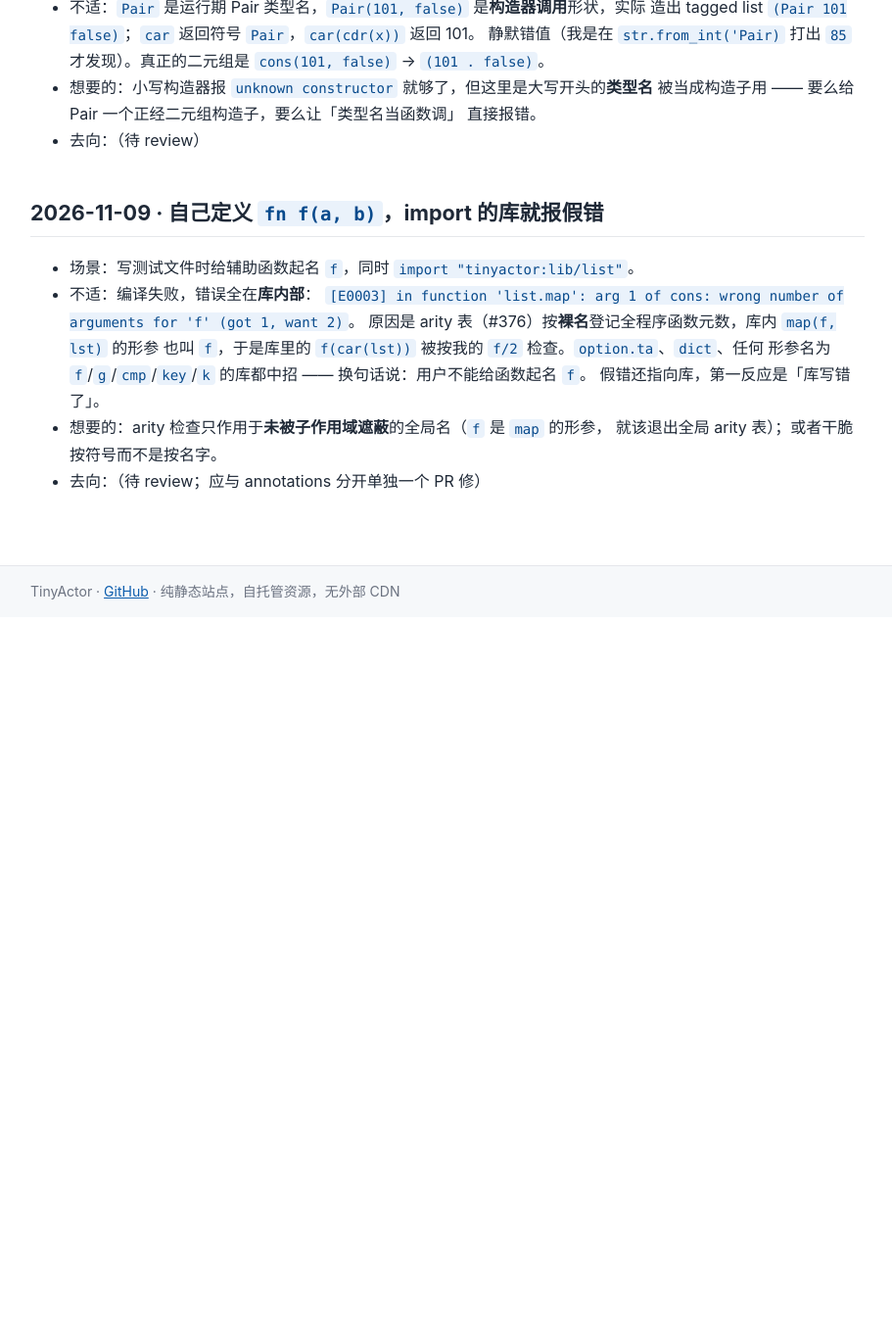
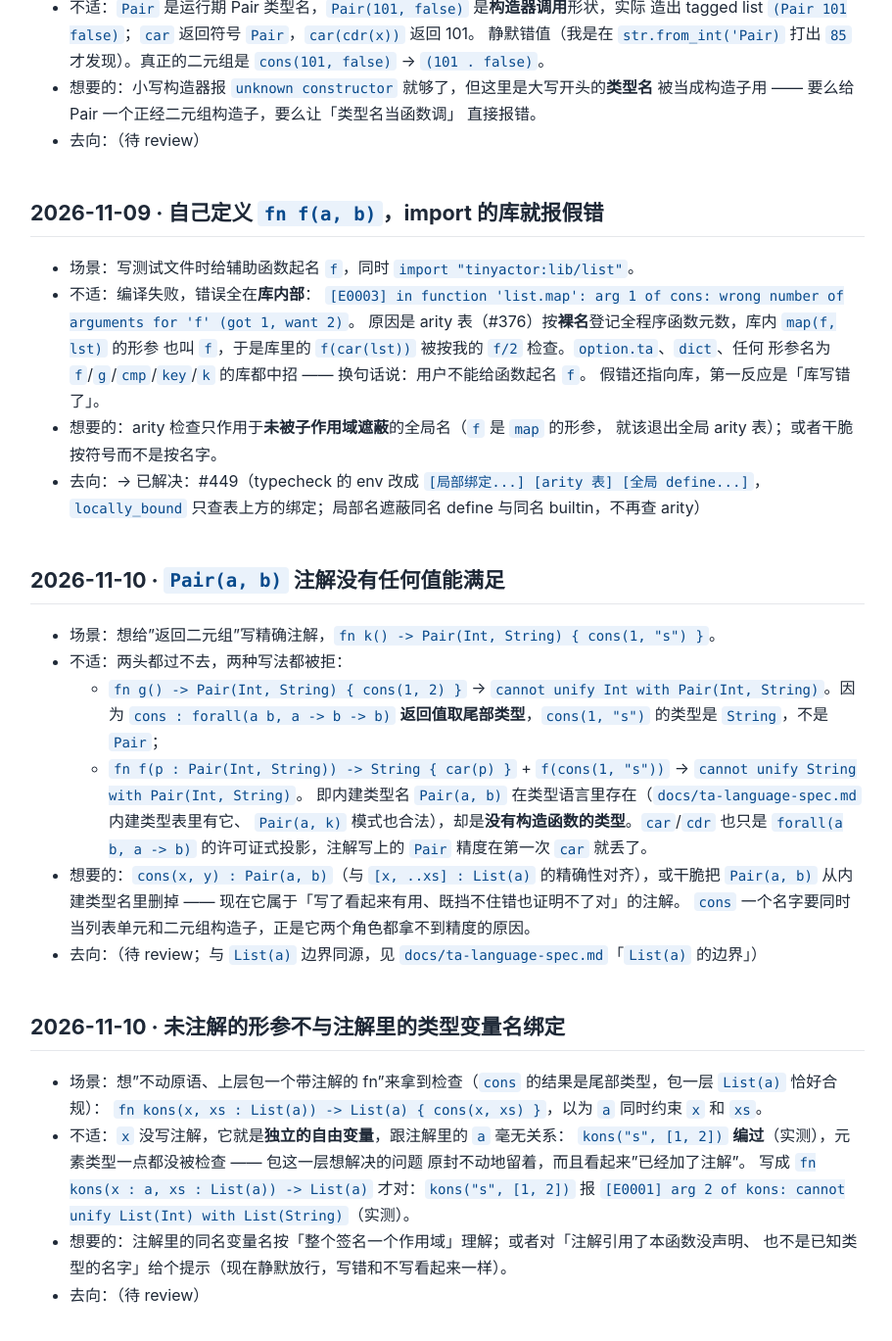
Before and after one commit to tiancaiamao/tinyactor, a Jekyll site: the page built from docs/ux-log.md, in a window 1280 px wide and 1400 px high, scrolled down 3262 px. Shown: the top 1369 px of the window at 98% size, without its empty margins (183-1094 px from the left). Built offline with Jekyll 4.4.1, drawn with Linux system fonts in a browser that asks for light colours; our own code applies the rules of GitHub Pages for plain Markdown files; before the commit the page ends 3892 px from its top, so only the background shows below that.

Commit message:
docs(ux-log): #449 条目收尾 + 两条 cons/Pair 类型缺口记录 (#450)
* docs(ux-log): arity 遮蔽条目追加 → 已解决：#449

按 AGENTS.md「条目不删除历史，被采纳后追加去向」维护 #448 那批记录。只改这一行。

* docs(ux-log): 记录 Pair(a, b) 注解无值可满足

* docs(ux-log): 记录未注解形参与注解变量名不绑定

```diff
--- a/docs/ux-log.md
+++ b/docs/ux-log.md
@@ -139,4 +139,36 @@ fn main() { print(f("a")) }
   假错还指向库，第一反应是「库写错了」。
 - 想要的：arity 检查只作用于**未被子作用域遮蔽**的全局名（`f` 是 `map` 的形参，
   就该退出全局 arity 表）；或者干脆按符号而不是按名字。
-- 去向：（待 review；应与 annotations 分开单独一个 PR 修）
+- 去向：→ 已解决：#449（typecheck 的 env 改成 `[局部绑定...] [arity 表] [全局 define...]`，
+  `locally_bound` 只查表上方的绑定；局部名遮蔽同名 define 与同名 builtin，不再查 arity）
+
+## 2026-11-10 · `Pair(a, b)` 注解没有任何值能满足
+
+- 场景：想给"返回二元组"写精确注解，`fn k() -> Pair(Int, String) { cons(1, "s") }`。
+- 不适：两头都过不去，两种写法都被拒：
+  - `fn g() -> Pair(Int, String) { cons(1, 2) }` →
+    `cannot unify Int with Pair(Int, String)`。因为 `cons : forall(a b, a -> b -> b)`
+    **返回值取尾部类型**，`cons(1, "s")` 的类型是 `String`，不是 `Pair`；
+  - `fn f(p : Pair(Int, String)) -> String { car(p) }` + `f(cons(1, "s"))` →
+    `cannot unify String with Pair(Int, String)`。
+  即内建类型名 `Pair(a, b)` 在类型语言里存在（`docs/ta-language-spec.md` 内建类型表里有它、
+  `Pair(a, k)` 模式也合法），却是**没有构造函数的类型**。`car`/`cdr` 也只是
+  `forall(a b, a -> b)` 的许可证式投影，注解写上的 `Pair` 精度在第一次 `car` 就丢了。
+- 想要的：`cons(x, y) : Pair(a, b)`（与 `[x, ..xs] : List(a)` 的精确性对齐），或干脆把
+  `Pair(a, b)` 从内建类型名里删掉 —— 现在它属于「写了看起来有用、既挡不住错也证明不了对」的注解。
+  `cons` 一个名字要同时当列表单元和二元组构造子，正是它两个角色都拿不到精度的原因。
+- 去向：（待 review；与 `List(a)` 边界同源，见 `docs/ta-language-spec.md`「`List(a)` 的边界」）
+
+## 2026-11-10 · 未注解的形参不与注解里的类型变量名绑定
+
+- 场景：想"不动原语、上层包一个带注解的 fn"来拿到检查（`cons` 的结果是尾部类型，包一层
+  `List(a)` 恰好合规）：
+  `fn kons(x, xs : List(a)) -> List(a) { cons(x, xs) }`，以为 `a` 同时约束 `x` 和 `xs`。
+- 不适：`x` 没写注解，它就是**独立的自由变量**，跟注解里的 `a` 毫无关系：
+  `kons("s", [1, 2])` **编过**（实测），元素类型一点都没被检查 —— 包这一层想解决的问题
+  原封不动地留着，而且看起来"已经加了注解"。
+  写成 `fn kons(x : a, xs : List(a)) -> List(a)` 才对：`kons("s", [1, 2])` 报
+  `[E0001] arg 2 of kons: cannot unify List(Int) with List(String)`（实测）。
+- 想要的：注解里的同名变量名按「整个签名一个作用域」理解；或者对「注解引用了本函数没声明、
+  也不是已知类型的名字」给个提示（现在静默放行，写错和不写看起来一样）。
+- 去向：（待 review）
```
